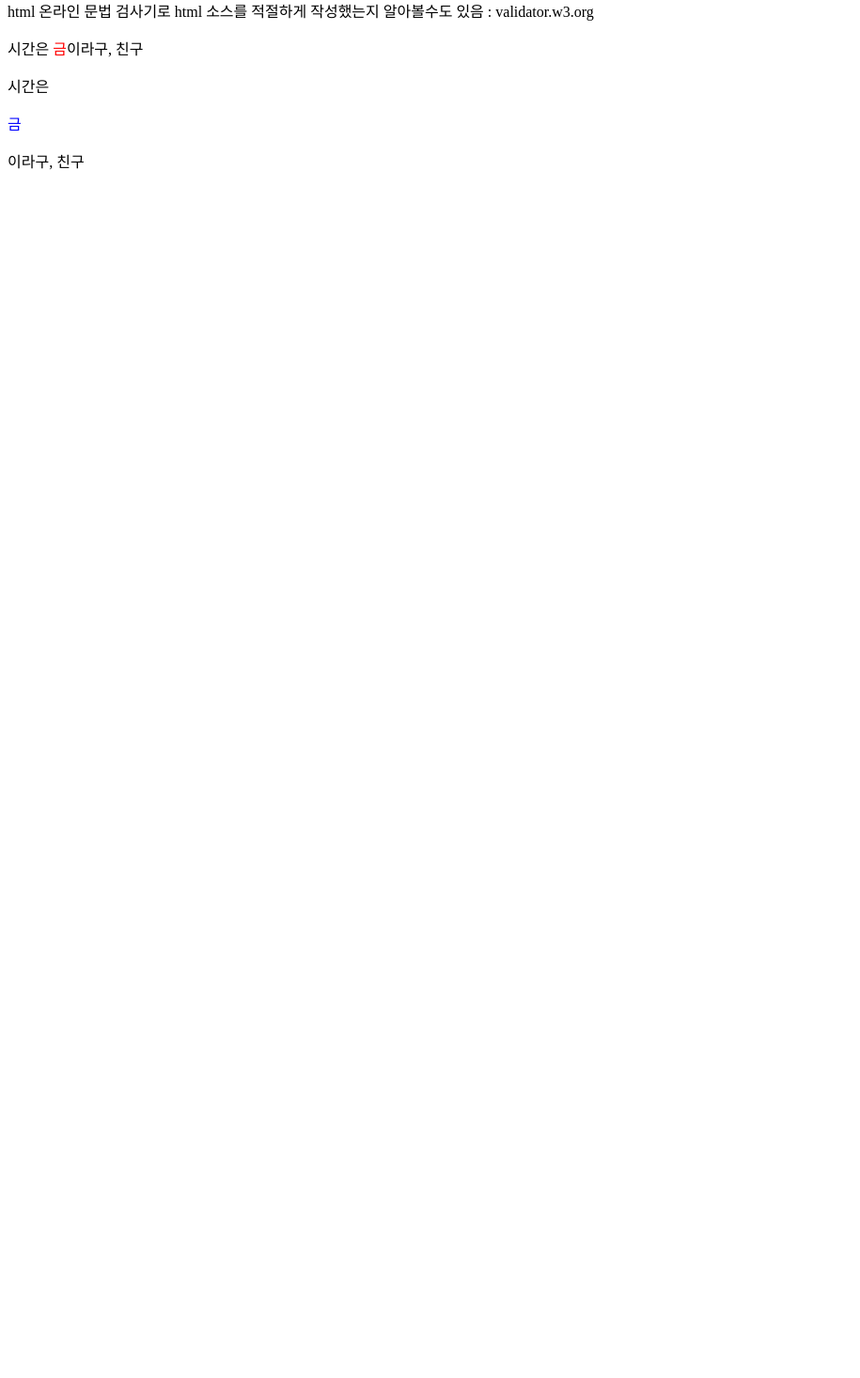
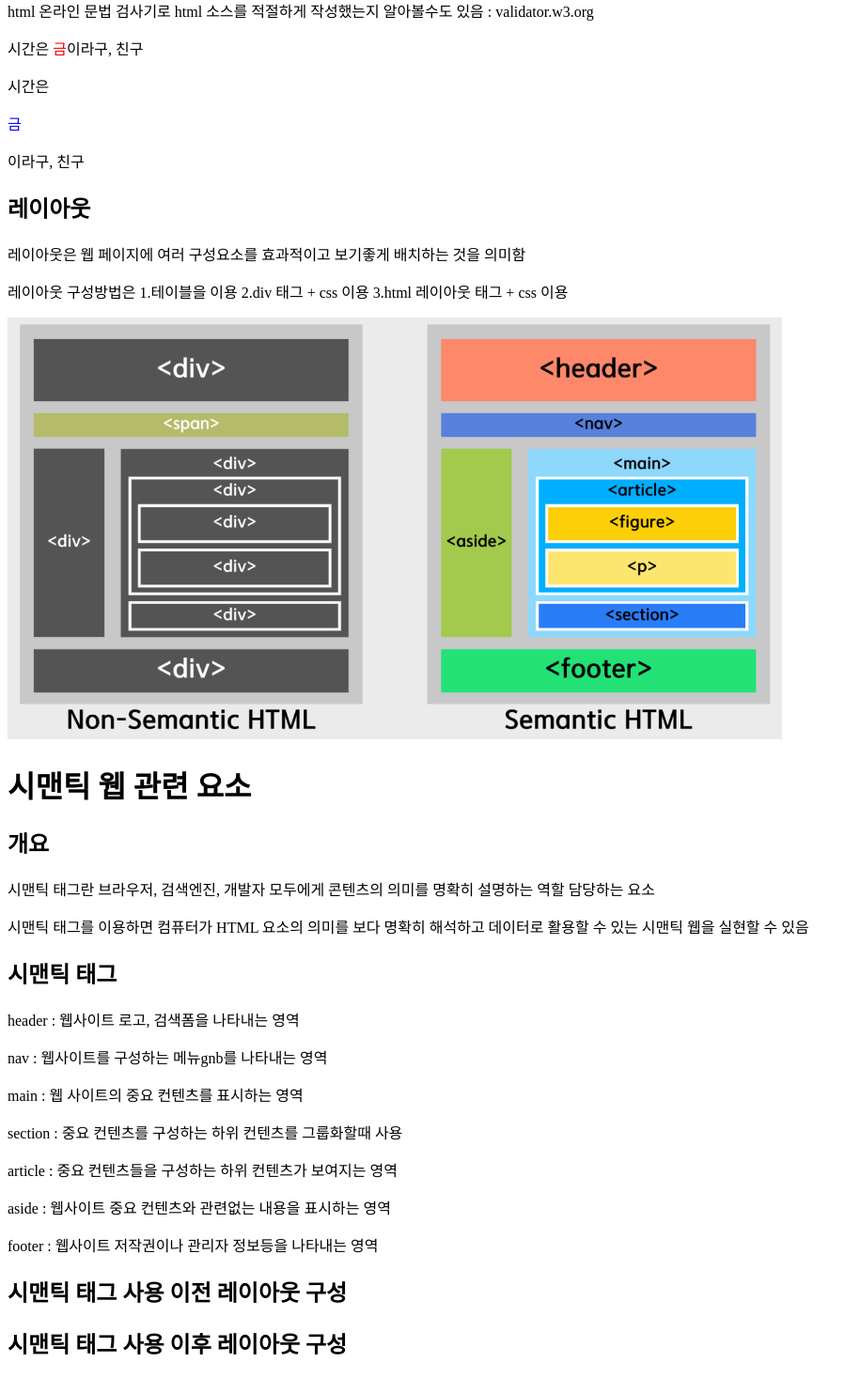
Before and after one commit to yoon741/frontends, a FastAPI app: page /html/semantic in a window 1280 px wide. Shown: the part 684-2151 px from the top of the page at 94% size, without its empty margins (0-915 px from the left). Before the commit the page ends 865 px from the top, so only its background shows below. Run offline with FastAPI, Linux system fonts and the light colour scheme.

Commit message:
html5 - 시맨틱 관련 태그

```diff
--- a/views/templates/html/09semantic.html
+++ b/views/templates/html/09semantic.html
@@ -6,6 +6,7 @@
 </head>
 <body>
     <h1>레이아웃 관련 태그</h1>
+
     <h2>블록/인라인 요소</h2>
     <p>html의 모든 요소는 기본적으로 display 속성에 의해
         웹 브라우저로 어떻게 보여질지 정해져 있음</p>
@@ -28,6 +29,7 @@
     <span style="border: 1px solid yellow">시간은 금이라구, 친구!</span>
     <span style="border: 2px solid green">에바에 타라, 신지!</span>
 
+
     <h2>블록 vs 인라인</h2>
     <p>블록 요소는 다른 요소들을 하나로 묶어
         화면 배치를 구성하는데 주로 사용</p>
@@ -45,7 +47,58 @@
     <p>시간은 <span style="color: red">금</span>이라구, 친구</p>
     <span>시간은 <p style="color: blue">금</p>이라구, 친구</span> <!-- 실행은 되지만 웹 상 제대로 된 코드가 아님-->
 
+    <h2>레이아웃</h2>
+    <p>레이아웃은 웹 페이지에 여러 구성요소를
+        효과적이고 보기좋게 배치하는 것을 의미함</p>
+    <p>레이아웃 구성방법은
+        1.테이블을 이용
+        2.div 태그 + css 이용
+        3.html 레이아웃 태그 + css 이용</p>
 
+    <img src="/static/img/semantic.png" alt="시맨틱 태그"></img>
 
+    <h1>시맨틱 웹 관련 요소</h1>
+    <h2>개요</h2>
+    <p>시맨틱 태그란 브라우저, 검색엔진, 개발자 모두에게
+        콘텐츠의 의미를 명확히 설명하는 역할 담당하는 요소</p>
+    <p>시맨틱 태그를 이용하면 컴퓨터가 HTML 요소의 의미를 보다
+        명확히 해석하고 데이터로 활용할 수 있는
+        시맨틱 웹을 실현할 수 있음</p>
+
+    <h2>시맨틱 태그</h2>
+    <p>header : 웹사이트 로고, 검색폼을 나타내는 영역</p>
+    <p>nav : 웹사이트를 구성하는 메뉴gnb를 나타내는 영역</p>
+
+    <p>main : 웹 사이트의 중요 컨텐츠를 표시하는 영역</p>
+    <p>section : 중요 컨텐츠를 구성하는 하위 컨텐츠를 그룹화할때 사용</p>
+    <p>article : 중요 컨텐츠들을 구성하는 하위 컨텐츠가 보여지는 영역</p>
+    <p>aside : 웹사이트 중요 컨텐츠와 관련없는 내용을 표시하는 영역</p>
+
+    <p>footer : 웹사이트 저작권이나 관리자 정보등을 나타내는 영역</p>
+
+    <h2>시맨틱 태그 사용 이전 레이아웃 구성</h2>
+    <div id="header"></div>
+    <span id="nav"></span>
+    <div id="aside"></div>
+    <div id="main">
+        <div id="section">
+            <div id="article1"></div>
+            <div id="article2"></div>
+        </div>
+    </div>
+    <div id="footer"></div>
+
+    <h2>시맨틱 태그 사용 이후 레이아웃 구성</h2>
+    <header></header>
+    <nav></nav>
+    <aside></aside>
+    <main>
+        <section></section>
+        <article>
+            <p></p>
+            <figure></figure>
+        </article>
+    </main>
+    <footer></footer>
 </body>
 </html>
--- a/views/templates/html/index.html
+++ b/views/templates/html/index.html
@@ -12,6 +12,10 @@
         <li>03 - 링크 [<a href="/html/link">이동</a>]</li>
         <li>04 - 리스트 [<a href="/html/list">이동</a>]</li>
         <li>05 - 테이블 [<a href="/html/table">이동</a>]</li>
+        <li>06 - 이미지 [<a href="/html/image">이동</a>]</li>
+        <li>07 - 폼 [<a href="/html/form">이동</a>]</li>
+        <li>08 - 회원가입프로그램 [<a href="/html/joinfrm">이동</a>]</li>
+        <li>09 - 시맨틱 [<a href="/html/semantic">이동</a>]</li>
     </ul>
 </body>
 </html>
```
Also changed, not shown: views/static/img/semantic.png (added).
